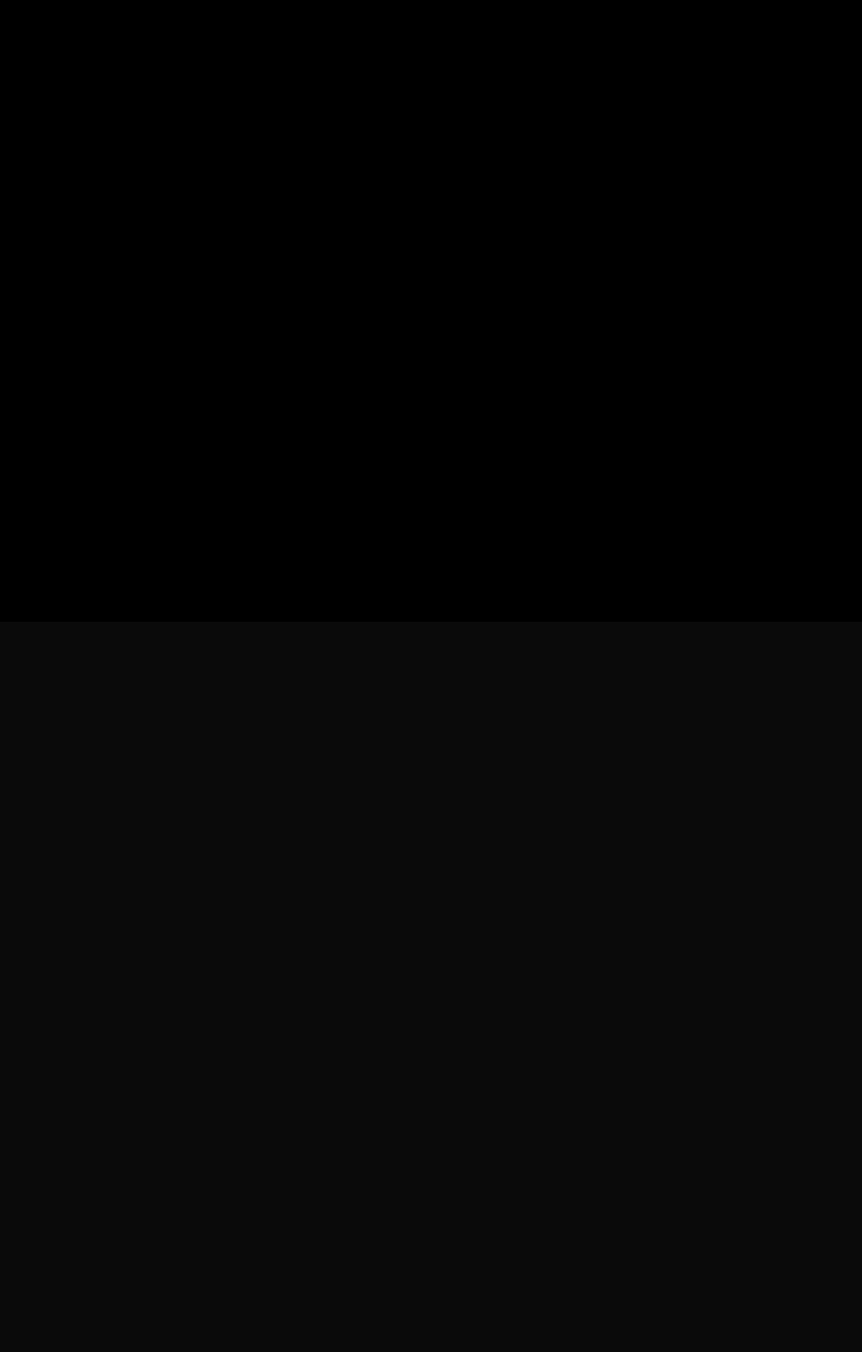
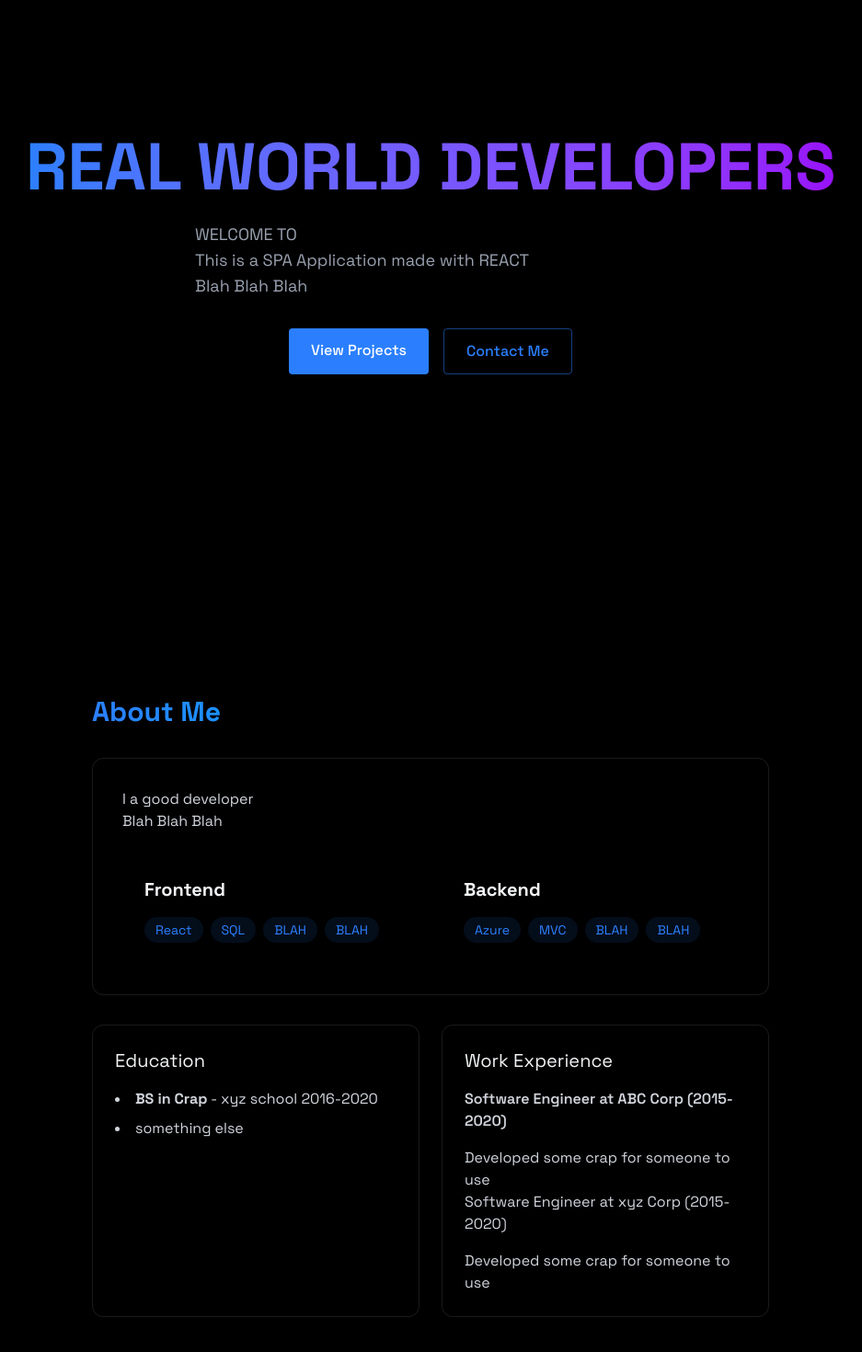
Before and after one commit to rwdevlead/RWD.Web.REACT, a React (Vite) app in the folder frontend/: page / in a window 1280 px wide. Shown: the part 124-1594 px from the top of the page at 92% size, without its empty margins (172-1109 px from the left). Before the commit the page ends 800 px from the top, so only its background shows below. Built offline with nearby package versions, Linux system fonts and the light colour scheme.

Commit message:
about page stubbed

```diff
--- a/frontend/src/App.jsx
+++ b/frontend/src/App.jsx
@@ -3,6 +3,8 @@
 import { LoadingScreen } from "./components/LoadingScreen";
 import { Navbar } from "./components/NavBar";
 import { MobileMenu } from "./components/MobileMenu";
+import { Home } from "./components/sections/Home";
+import { About } from "./components/sections/About";
 import "./index.css";
 
 function App() {
@@ -19,6 +21,8 @@
       >
         <Navbar menuOpen={menuOpen} setMenuOpen={setMenuOpen} />
         <MobileMenu menuOpen={menuOpen} setMenuOpen={setMenuOpen} />
+        <Home />
+        <About />
       </div>
     </>
   );
--- a/frontend/src/components/sections/About.jsx
+++ b/frontend/src/components/sections/About.jsx
@@ -0,0 +1,82 @@
+export const About = () => {
+  const frontendSkill = ["React", "SQL", "BLAH", "BLAH"];
+  const backendSkill = ["Azure", "MVC", "BLAH", "BLAH"];
+
+  return (
+    <section
+      id="about"
+      className="min-h-screen flex itens-center justify-center py-20"
+    >
+      <div className="max-w-3xl mx-auto px-4">
+        <h2 className="text-3xl font-bold mb-8 bg-gradient-to-r from-blue-500 to-cyan-400 bg-clip-text text-transparent ">
+          About Me
+        </h2>
+
+        <div className="rounded-xl p-8 border-white/10 border hover:-translate-y-1 transition-all">
+          <p className="text-gray-300 mb-6">
+            I a good developer <br />
+            Blah Blah Blah
+          </p>
+
+          <div className="grid grid-cols-1 md:grid-cols-2 gap-6">
+            <div className="rounded-xl p-6 hover:-translate-y-1 transition-all">
+              <h3 className="text-xl font-bold mb-4">Frontend</h3>
+              <div className="flex flex-wrap gap-2">
+                {frontendSkill.map((tech, key) => (
+                  <span
+                    key={key}
+                    className="bg-blue-500/10 text-blue-500 py-1 px-3 rounded-full text-sm hover:bg-blue-500/20
+                                   hover:shadow-[0_2px_8px_rgba(59,130,2246,0.2)] transition
+                                   "
+                  >
+                    {tech}
+                  </span>
+                ))}
+              </div>
+            </div>
+            <div className="rounded-xl p-6 hover:-translate-y-1 transition-all">
+              <h3 className="text-xl font-bold mb-4">Backend</h3>
+              <div className="flex flex-wrap gap-2">
+                {backendSkill.map((tech, key) => (
+                  <span
+                    key={key}
+                    className="bg-blue-500/10 text-blue-500 py-1 px-3 rounded-full text-sm hover:bg-blue-500/20
+                                   hover:shadow-[0_2px_8px_rgba(59,130,2246,0.2)] transition
+                                   "
+                  >
+                    {tech}
+                  </span>
+                ))}
+              </div>
+            </div>
+          </div>
+        </div>
+
+        <div className="grid grid-cols-1 md:grid-cols-2 gap-6 mt-8">
+          <div className="p-6 rounded-xl border-white/10 border hover:-translate-1 transition-all">
+            <h3 className="text-xl fount-bold mb-4">Education</h3>
+            <ul className="list-disc list-inside text-gray-300 space-y-2">
+              <li>
+                <strong>BS in Crap</strong> - xyz school 2016-2020
+              </li>
+              <li>something else</li>
+            </ul>
+          </div>
+          <div className="p-6 rounded-xl border-white/10 border hover:-translate-1 transition-all">
+            <h3 className="text-xl fount-bold mb-4">Work Experience</h3>
+            <div className="space-y-4 text-gray-300">
+              <h4 className="font-semibold">
+                Software Engineer at ABC Corp (2015-2020)
+              </h4>
+              <p>Developed some crap for someone to use</p>
+            </div>
+            <div className="space-y-4 text-gray-300">
+              <h4>Software Engineer at xyz Corp (2015-2020)</h4>
+              <p>Developed some crap for someone to use</p>
+            </div>
+          </div>
+        </div>
+      </div>
+    </section>
+  );
+};
--- a/frontend/src/components/sections/Home.jsx
+++ b/frontend/src/components/sections/Home.jsx
@@ -0,0 +1,36 @@
+export const Home = () => {
+  return (
+    <section
+      id="home"
+      className="min-h-screen flex items-center justify-center relative"
+    >
+      <div>
+        <h1 className="text-5xl md:text-7xl font-bold mb-6 bg-gradient-to-r from-blue-500 to-purple-600 bg-clip-text text-transparent leading-right">
+          REAL WORLD DEVELOPERS
+        </h1>
+        <p className="text-gray-400 text-lg mb-8 max-w-lg mx-auto">
+          WELCOME TO <br />
+          This is a SPA Application made with REACT
+          <br />
+          Blah Blah Blah
+        </p>
+        <div className="flex justify-center space-x-4">
+          <a
+            href="#projects"
+            className="bg-blue-500 text-white py-3 px-6 rounded font-medium transition relative overflow-hidden
+            hover:-translate-y-0.5 hover:shadow-[0_0_15px_rgba(59,130,246,0.4)]"
+          >
+            View Projects
+          </a>
+          <a
+            href="#contact"
+            className="border border-blue-500/50 text-blue-500 py-3 px-6 rounded font-medium transition-all duration-200
+            hover:-translate-y-0.5 hover:shadow-[0_0_15px_rgba(59,130,246,0.2)] hover:bg-blue-500/10 "
+          >
+            Contact Me
+          </a>
+        </div>
+      </div>
+    </section>
+  );
+};
```
